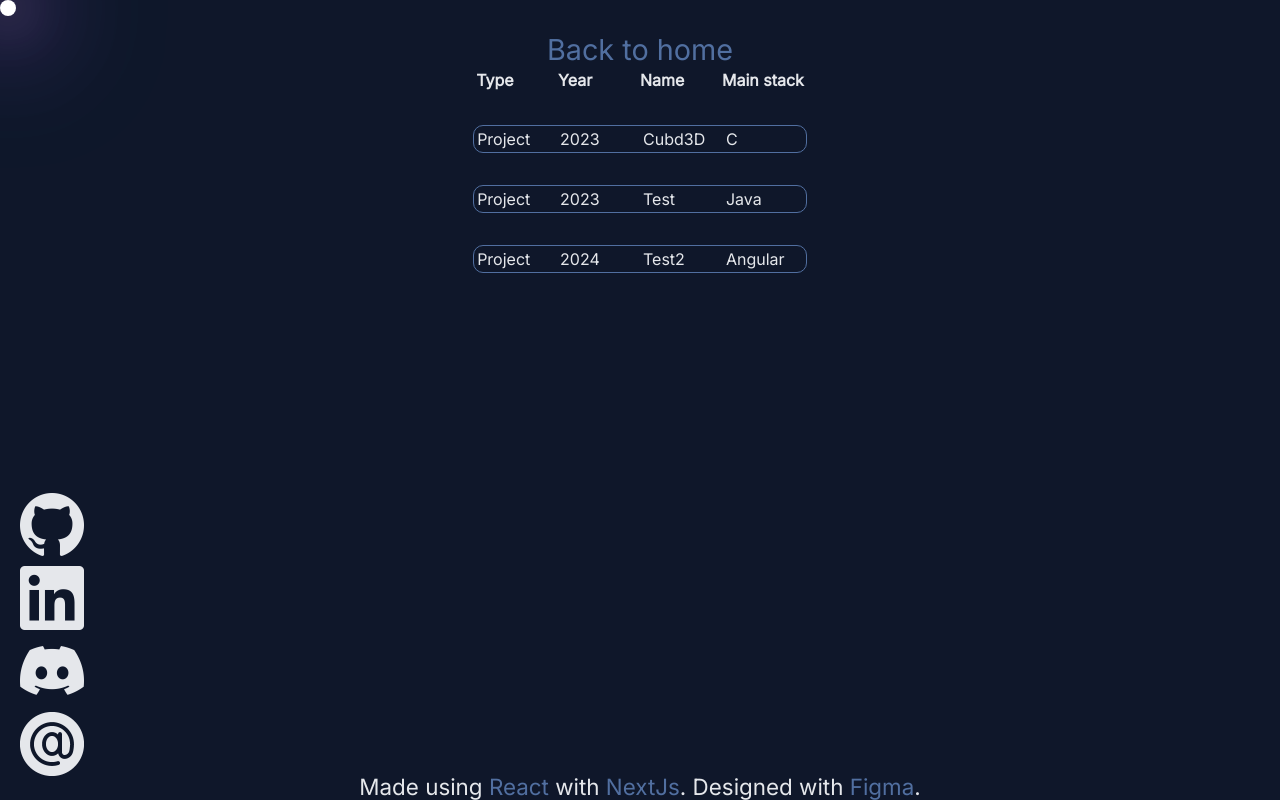
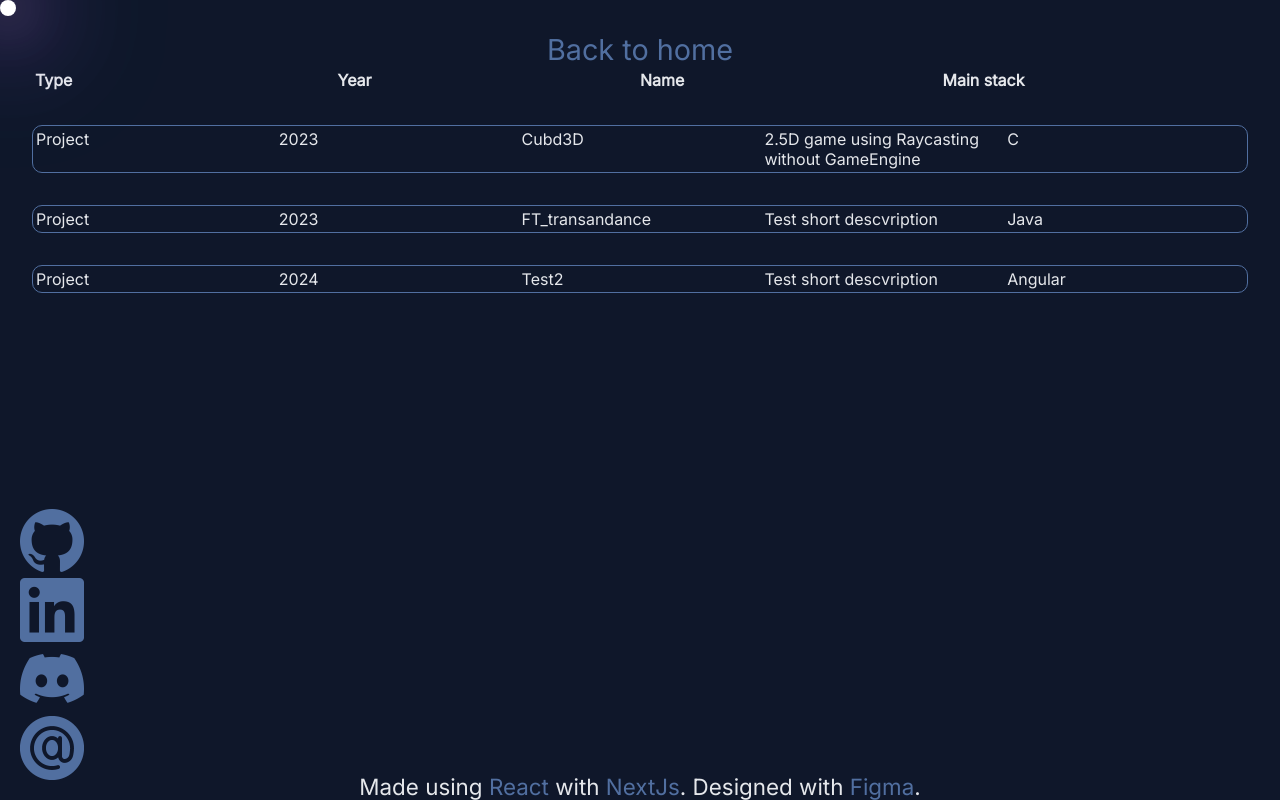
Before and after one commit to AliHaine/AliYag.dev, a Next.js app: page /allprojects in a window 1280 px wide. Built offline with nearby package versions, Linux system fonts and the light colour scheme.

Commit message:
Update social button

```diff
--- a/app/components/inlinecard.module.css
+++ b/app/components/inlinecard.module.css
@@ -16,3 +16,13 @@
 .shortDescription {
     display: none;
 }
+
+@media (min-width: 1024px) {
+    .main {
+        grid-template-columns: repeat(5, 1fr);
+    }
+
+    .shortDescription {
+        display: block;
+    }
+}
--- a/app/components/social.module.css
+++ b/app/components/social.module.css
@@ -10,6 +10,8 @@
 .img {
     width: 32px;
     height: 32px;
+    display: block;
+    background-color: rgb(var(--color-two));
 }
 
 @media (min-width: 1024px) {
@@ -24,6 +26,7 @@
     }
 
     .img:hover {
-        filter: hue-rotate(180deg) brightness(1.5);
+        background-color: rgb(var(--color-three));
+
     }
 }
--- a/app/components/social.tsx
+++ b/app/components/social.tsx
@@ -3,10 +3,10 @@ import socialStyles from "./social.module.css"
 export default function Social() {
     return (
         <div id={socialStyles.mainSocial}>
-            <a href="https://github.com/AliHaine" target="_blank"> <img className={socialStyles.img} src="/GitHubIcon.png" alt="GitHub Icon which redirect to https://github.com/AliHaine" /></a>
-            <a href="https://github.com/AliHaine" target="_blank"> <img className={socialStyles.img} src="/LinkedInIcon.png" alt="GitHub Icon which redirect to https://github.com/AliHaine" /></a>
-            <a href="https://discord.gg/HQ6WnVTQJm" target="_blank"> <img className={socialStyles.img} src="/DiscordIcon.png" alt="Discord Icon which redirect to https://discord.gg/HQ6WnVTQJm" /></a>
-            <a href="https://github.com/AliHaine" target="_blank"> <img className={socialStyles.img} src="/ArobaseIcon.png" alt="GitHub Icon which redirect to https://github.com/AliHaine" /></a>
+            <a href="https://github.com/AliHaine" target="_blank"> <div style={{ WebkitMask: "url('/GitHubIcon.png') center/contain"}} className={socialStyles.img}></div></a>
+            <a href="https://github.com/AliHaine" target="_blank"> <div style={{ WebkitMask: "url('/LinkedInIcon.png') center/contain"}} className={socialStyles.img}></div></a>
+            <a href="https://discord.gg/HQ6WnVTQJm" target="_blank"> <div style={{ WebkitMask: "url('/DiscordIcon.png') center/contain"}} className={socialStyles.img}></div></a>
+            <a href="https://github.com/AliHaine" target="_blank"> <div style={{ WebkitMask: "url('/ArobaseIcon.png') center/contain"}} className={socialStyles.img}></div></a>
         </div>
     )
 }
--- a/projects/test.md
+++ b/projects/test.md
@@ -1,5 +1,5 @@
 ---
-title: "Test"
+title: "FT_transandance"
 type: "Project"
 imgSrc: "path"
 category: "dev"
```
